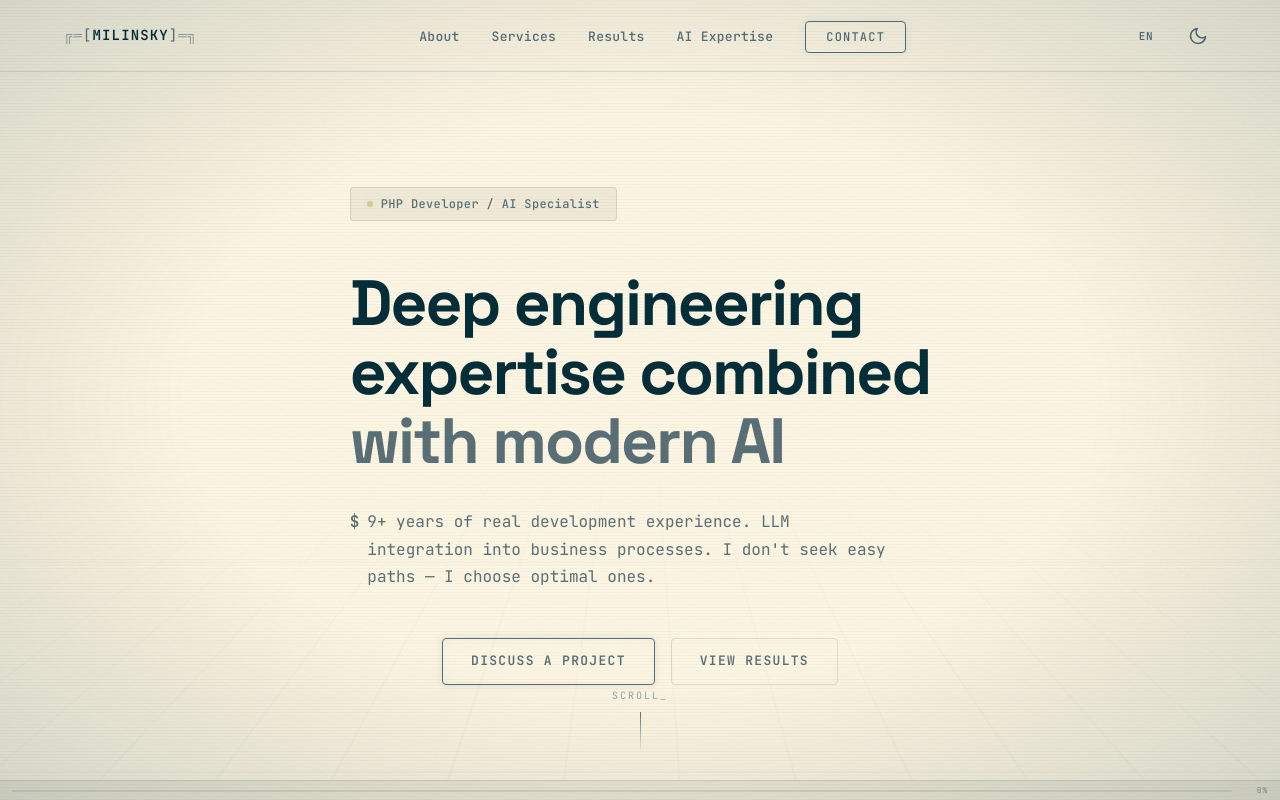
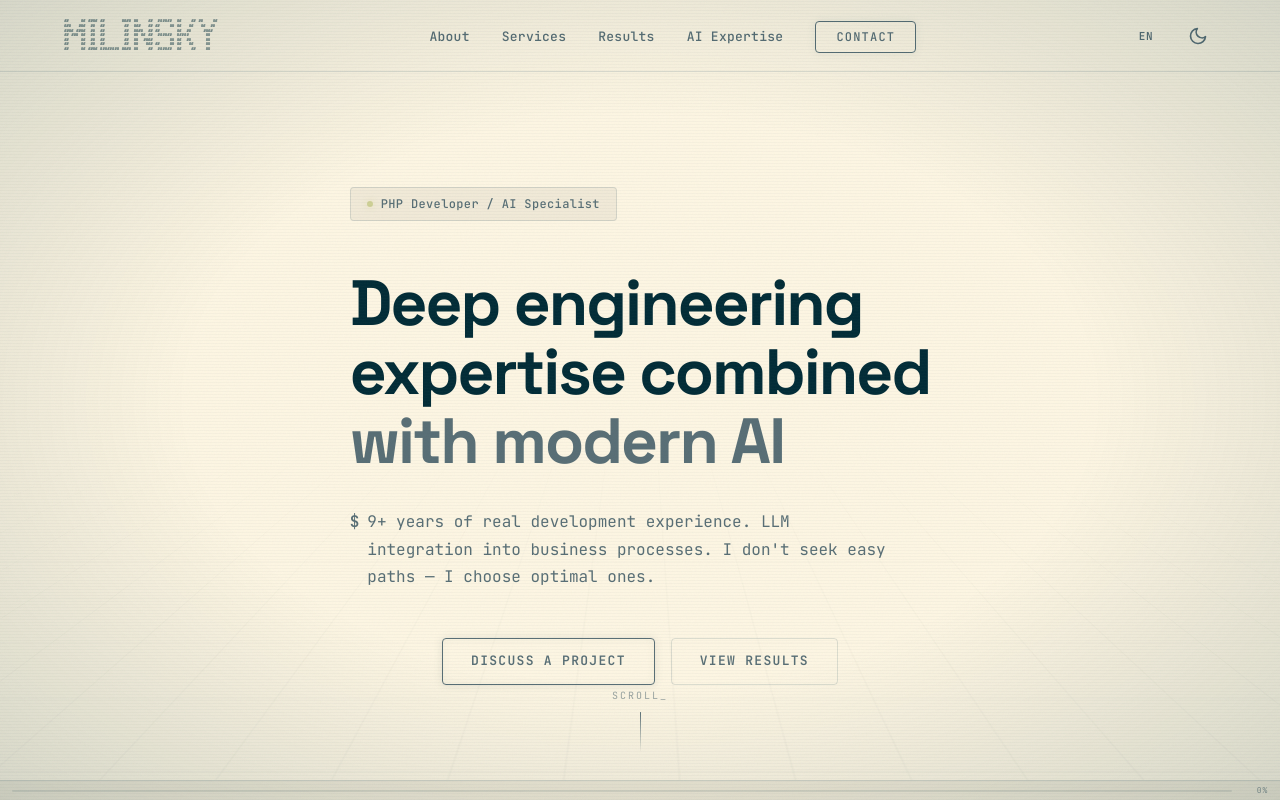
Before and after one commit to milinsky/milinsky.com, a plain HTML site: page index.html in a window 1280 px wide. Shown: the top 800 px of the page. Drawn offline with Linux system fonts and the light colour scheme.

Commit message:
feat: replace box logo with FIGlet Banner3 ASCII art
Ultraworked with [Sisyphus](https://github.com/code-yeongyu/oh-my-openagent)

Co-authored-by: Sisyphus <clio-agent@sisyphuslabs.ai>

```diff
--- a/index.html
+++ b/index.html
@@ -25,8 +25,14 @@
 
     <header class="header" id="header">
         <nav class="nav container">
-            <a href="#hero" class="nav__logo">
-                <span class="nav__logo-frame">╔═</span><span class="nav__logo-bracket">[</span><span class="nav__logo-text">MILINSKY</span><span class="nav__logo-bracket">]</span><span class="nav__logo-frame">═╗</span>
+            <a href="#hero" class="nav__logo" aria-label="MILINSKY">
+<pre class="nav__logo-ascii" aria-hidden="true">##     ## #### ##       #### ##    ##  ######  ##    ## ##    ##
+###   ###  ##  ##        ##  ###   ## ##    ## ##   ##   ##  ##
+#### ####  ##  ##        ##  ####  ## ##       ##  ##     ####
+## ### ##  ##  ##        ##  ## ## ##  ######  #####       ##
+##     ##  ##  ##        ##  ##  ####       ## ##  ##      ##
+##     ##  ##  ##        ##  ##   ### ##    ## ##   ##     ##
+##     ## #### ######## #### ##    ##  ######  ##    ##    ##</pre>
             </a>
             <ul class="nav__list" id="navList">
                 <li class="nav__item"><a href="#about" class="nav__link" data-i18n="nav_about">About</a></li>
--- a/styles.css
+++ b/styles.css
@@ -408,24 +408,18 @@ button {
     align-items: center;
     gap: 0;
     font-family: var(--font-mono);
-    font-size: 0.875rem;
-    font-weight: 600;
-    letter-spacing: 0.08em;
+    text-decoration: none;
+    line-height: 1;
 }
 
-.nav__logo-frame {
-    color: var(--accent);
-    font-weight: 400;
-    opacity: 0.6;
-}
-
-.nav__logo-bracket {
-    color: var(--accent);
-    font-weight: 400;
-}
-
-.nav__logo-text {
+.nav__logo-ascii {
+    font-family: var(--font-mono);
+    font-size: 4px;
+    line-height: 1.15;
+    letter-spacing: 0;
     color: var(--text-heading-bright);
+    margin: 0;
+    white-space: pre;
 }
 
 .nav__list {
```
